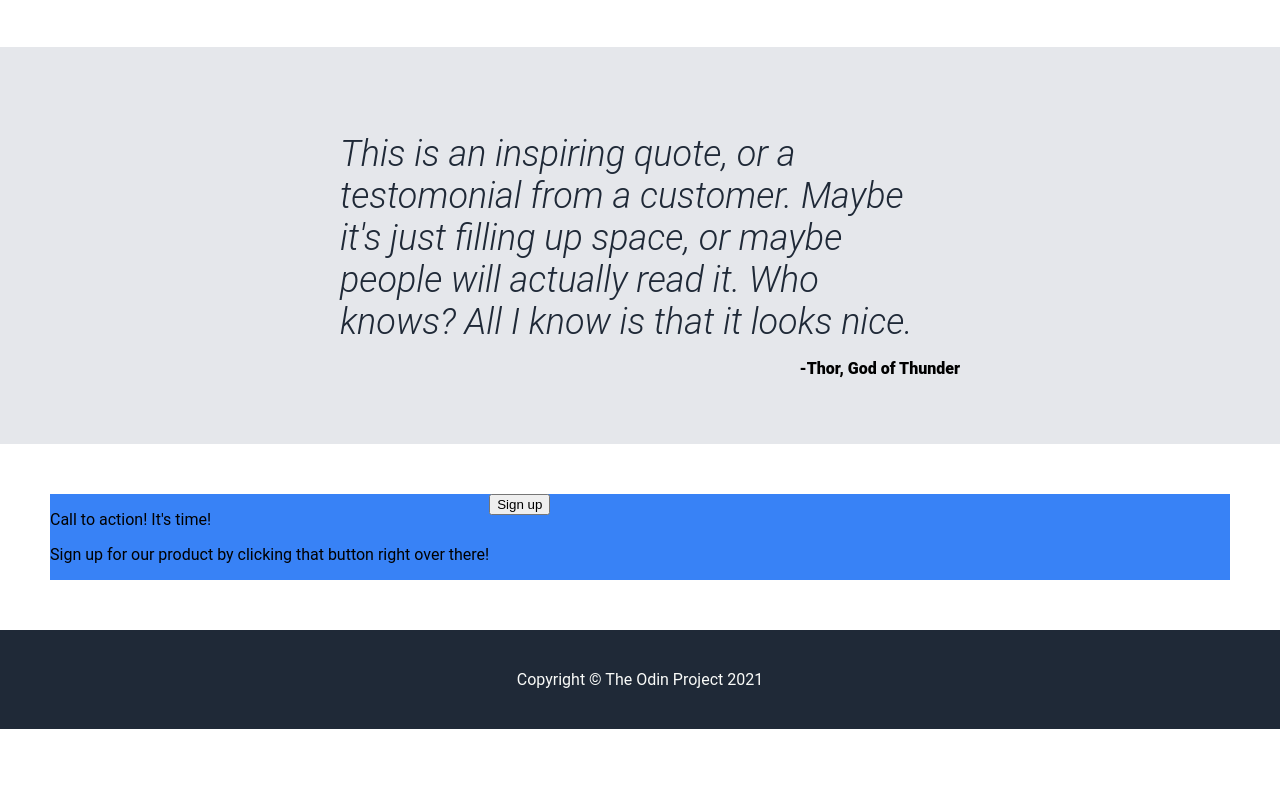
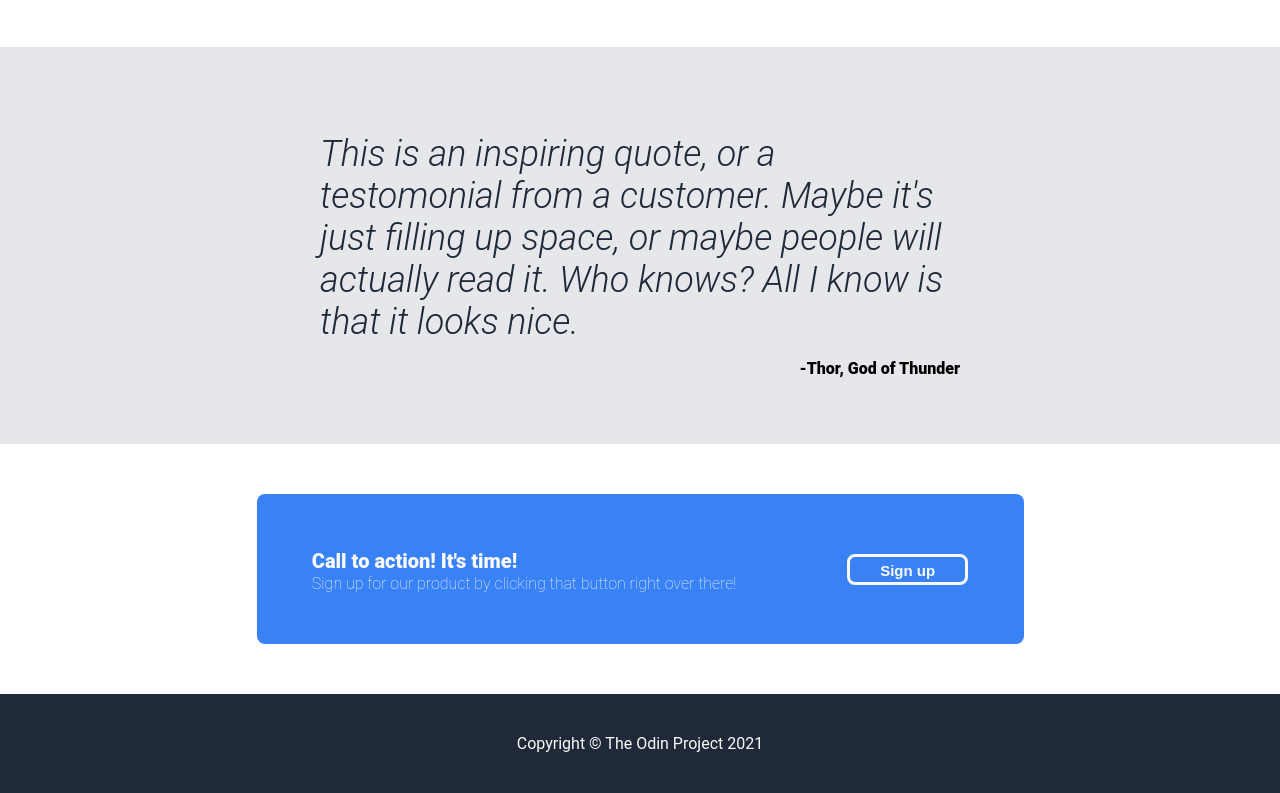
Before and after one commit to groovygnome/odin-landingpageproj, a plain HTML site: page index.html in a window 1280 px wide. Shown: the part 1078-1871 px from the top of the page. Before the commit the page ends 1807 px from the top, so only its background shows below. Drawn offline with Linux system fonts and the light colour scheme.

Commit message:
add styling to signup bluesection

```diff
--- a/styles.css
+++ b/styles.css
@@ -119,7 +119,7 @@ body{
     font-size: 36px;
     font-style: italic;
     font-weight: 300;
-    width: 600px;
+    width: 100%;
     align-self: center;
     margin-bottom: 0;
 }
@@ -131,11 +131,48 @@ body{
 
 .signup{
     padding: 50px;
+    display: flex;
+    justify-content: center;
 }
 
 .signup .bluesection{
     display: flex;
     background-color: #3882F6;
+    align-items: center;
+    justify-content: space-around;
+    width: 65%;
+    border-radius: 8px;
+}
+
+.signup .bluesection .text{
+    display: flex;
+    flex-direction: column;
+    justify-content: center;
+    gap: 1px;
+    height: 150px;
+}
+
+.signup .bluesection .text .biggertext{
+    color: #F9FAF8;
+    font-size: 20px;
+    font-weight: 900;
+    margin-bottom: 0;
+}
+
+.signup .bluesection .text .smallertext{
+    color: #F9FAF8;
+    margin-top: 0;
+    font-weight: 100;
+}
+
+.signup .bluesection button{
+    background-color: #3882F6;
+    color: #F9FAF8;
+    border-radius: 8px;
+    border: 3px solid #F9FAF8;
+    padding: 5px 30px 3px 30px;
+    font-weight: 900;
+    font-size: 15px;
 }
 
 .footer{
```
